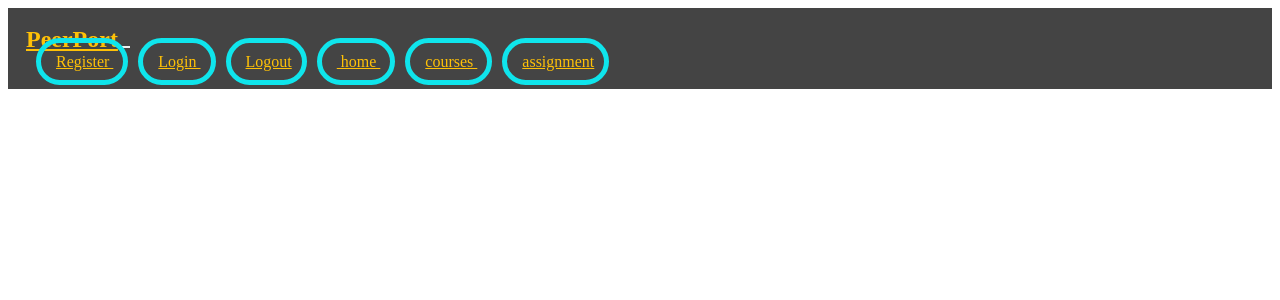
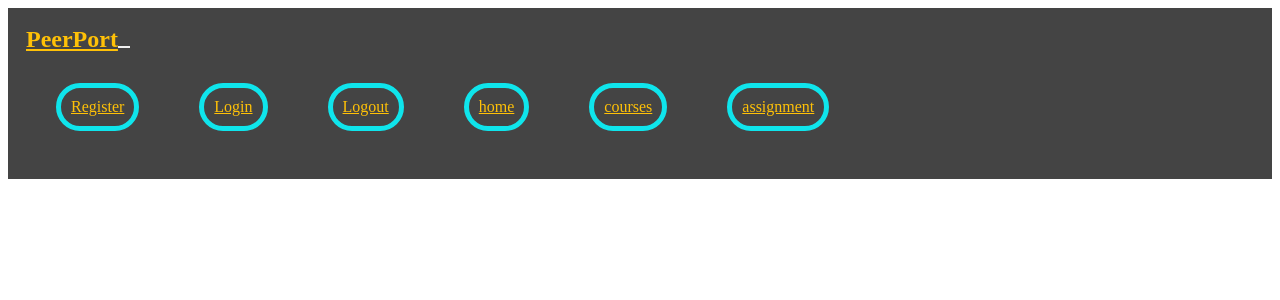
Before and after one commit to LUGC-PeerPort/PeerPort-Frontend, an Angular app: page / in a window 1280 px wide. Shown: the top 300 px of the page. Built offline with nearby package versions, Linux system fonts and the light colour scheme.

Commit message:
uncommented login and logout pages

```diff
--- a/src/app/components/nav/nav.component.css
+++ b/src/app/components/nav/nav.component.css
@@ -3,6 +3,7 @@
   font-size: 1.5rem;
   font-weight: bold;
   color: #ffc107;
+
 
 }
 
@@ -13,13 +14,17 @@
 
 /* Nav Links */
 .nav-link {
+display:inline-grid;
+  align-items: center;
+
   color: #ffc107;
   font-size: 1rem;
-  margin-left: 10px;
+  margin: 30px;
   border: 5px solid ;
   padding:10px;
   border-color:#0fe5ec;
   border-radius: 25px;
+
 
 }
 
@@ -28,6 +33,7 @@ header{
     background-color: #444444;
     border-bottom:20px;
     padding:18px;
+
 }
 .nav-link:hover {
 
```
Also changed, not shown: src/app/app.routes.ts (+4 -4 lines).
